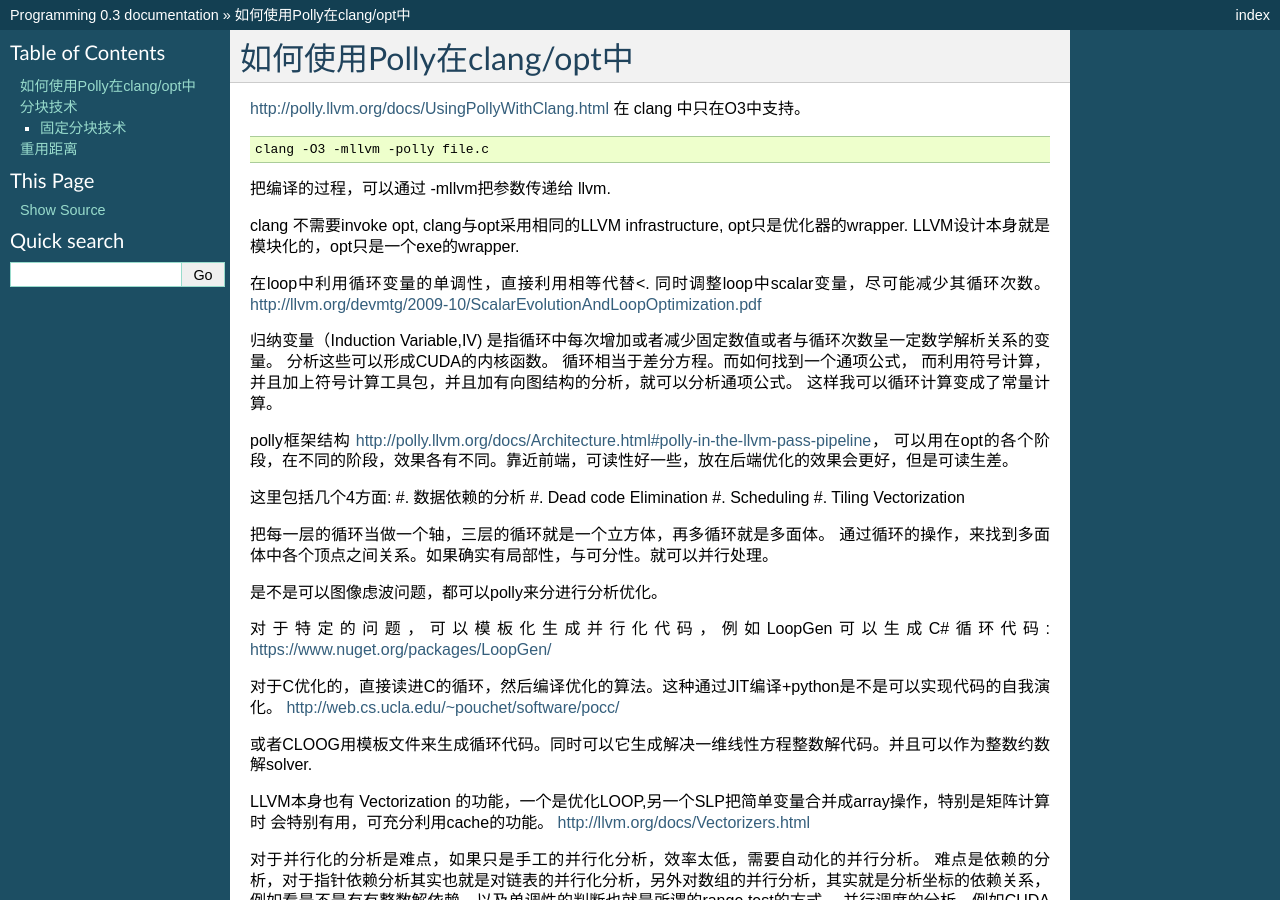
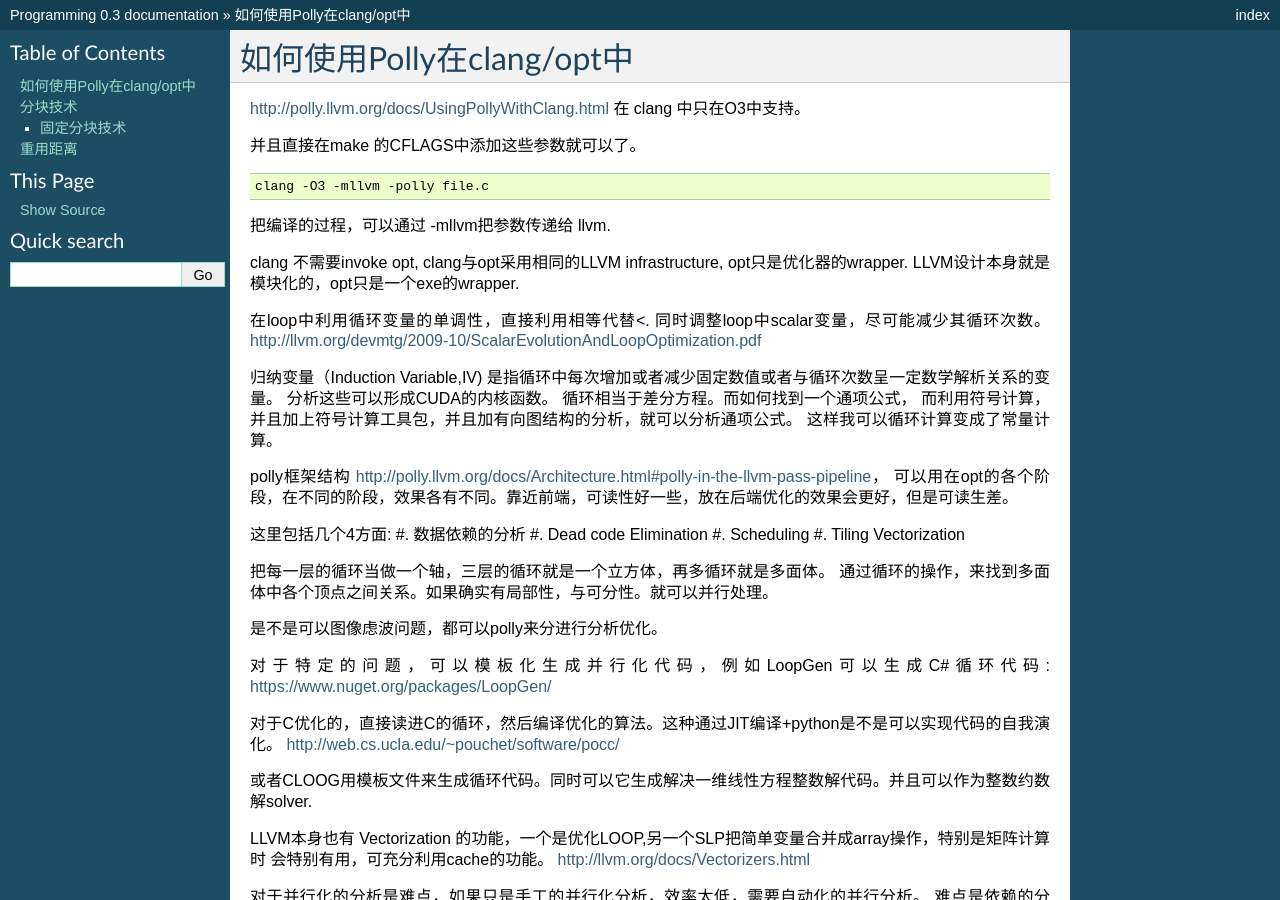
Before and after one commit to gwli/Programming, a Sphinx documentation site: the page built from source/content/Stage_3/LLVM/Polly.rst, in a window 1280 px wide and 900 px high. Built offline with Sphinx 7.4.7, drawn with Linux system fonts in a browser that asks for light colours.

Commit message:
Polly的使用

```diff
--- a/source/content/Stage_3/LLVM/Polly.rst
+++ b/source/content/Stage_3/LLVM/Polly.rst
@@ -3,6 +3,8 @@
 
 http://polly.llvm.org/docs/UsingPollyWithClang.html
 在 clang 中只在O3中支持。
+
+并且直接在make 的CFLAGS中添加这些参数就可以了。
 
 .. code-block:: bash
 
```
